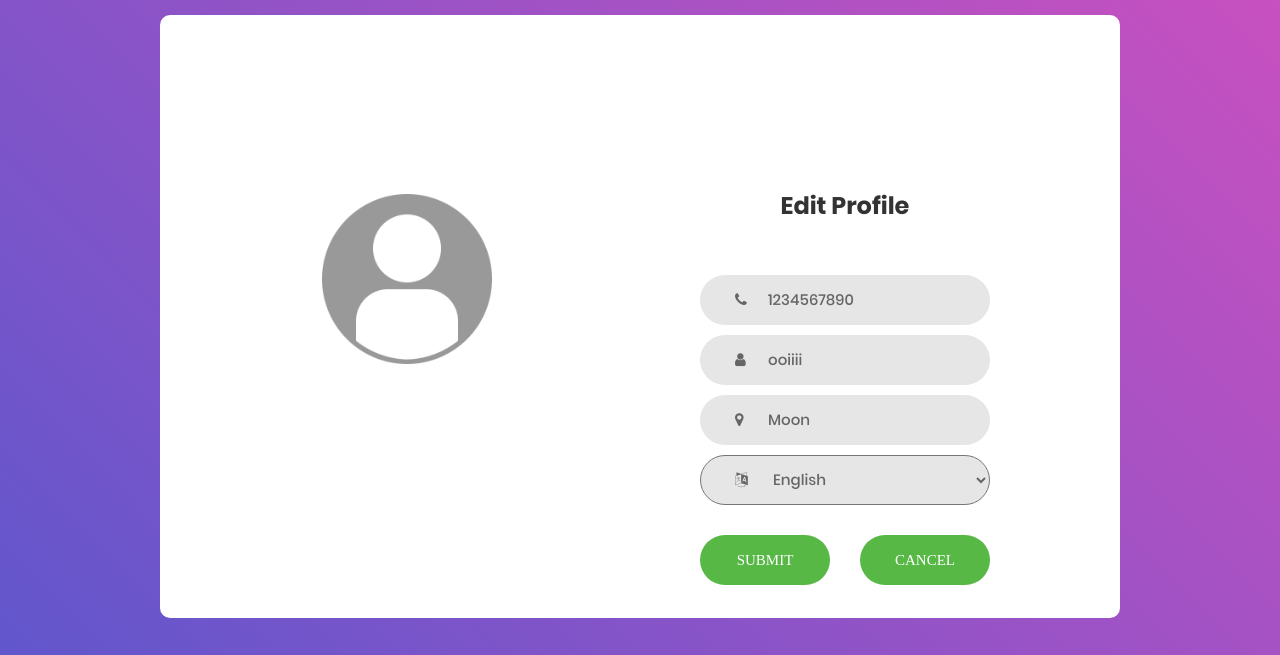
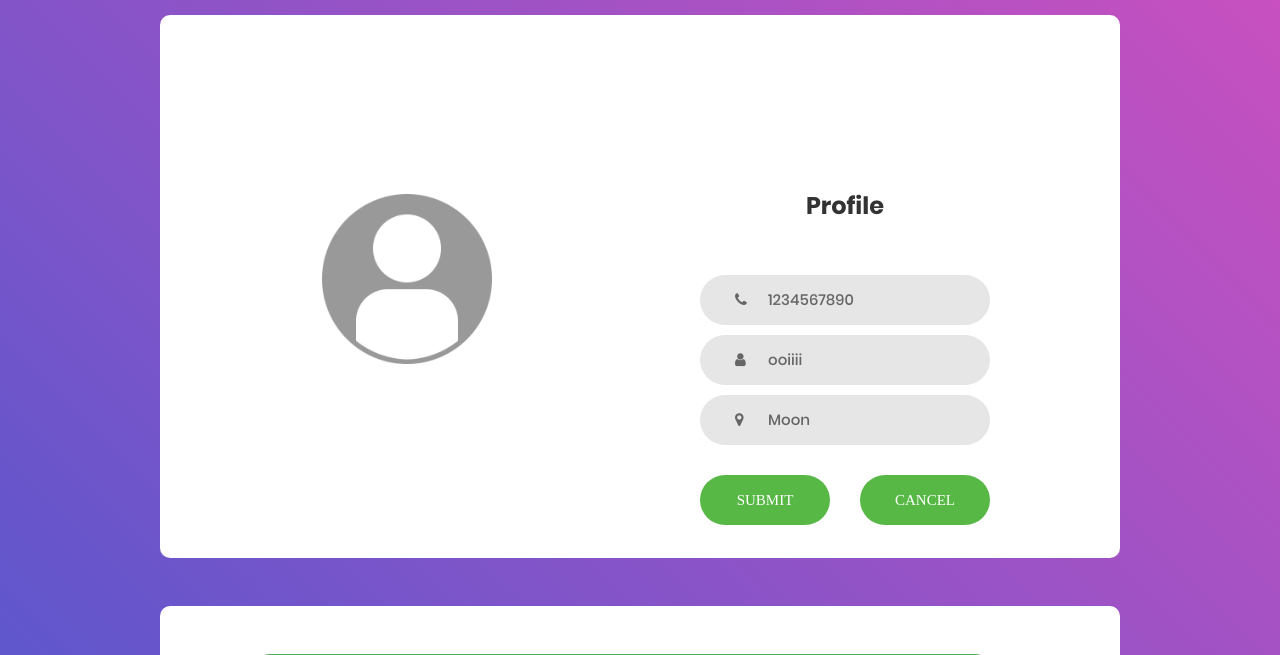
Before and after one commit to abhaydhiman/farm_app, a Django app: page /user_home/profile in a window 1280 px wide. Shown: the top 655 px of the page. Run offline with Django 3.2, Linux system fonts and the light colour scheme; some libraries are stand-ins or nearby versions; some web fonts are replaced.

Commit message:
Little changes

```diff
--- a/user_home/templates/user_home/profile.html
+++ b/user_home/templates/user_home/profile.html
@@ -48,7 +48,7 @@
 
                 <form class="login100-form validate-form">
                     <span class="login100-form-title">
-                        Edit Profile
+                        Profile
                     </span>
 
                     <div class="wrap-input100 validate-input" data-validate="Valid number is of 10 integers">
@@ -69,13 +69,6 @@
                         </span>
                     </div>
 
-                    <!-- <div class="wrap-input100">
-                        <input class="input100" type="text" name="Language" placeholder="Language" onfocus="this.value=''" value="English">
-                        <span class="focus-input100"></span>
-                        <span class="symbol-input100">
-                            <i class="fa fa-language" aria-hidden="true"></i>
-                        </span>
-                    </div> -->
 
                     <div class="wrap-input100">
                         <input class="input100" type="text" name="Location" placeholder="Location"
@@ -86,7 +79,7 @@
                         </span>
                     </div>
 
-                    <div class="wrap-input100" style="outline: none;">
+                    <!-- <div class="wrap-input100" style="outline: none;">
                         <select class="input100" name="Language" placeholder="Language">
                             <option value="English">English</option>
                             <option value="Hindi">Hindi</option>
@@ -97,7 +90,7 @@
                         <span class="symbol-input100">
                             <i class="fa fa-language" aria-hidden="true"></i>
                         </span>
-                    </div>
+                    </div> -->
 
                     <div class="row">
                         <div class="col-md-6">
```
